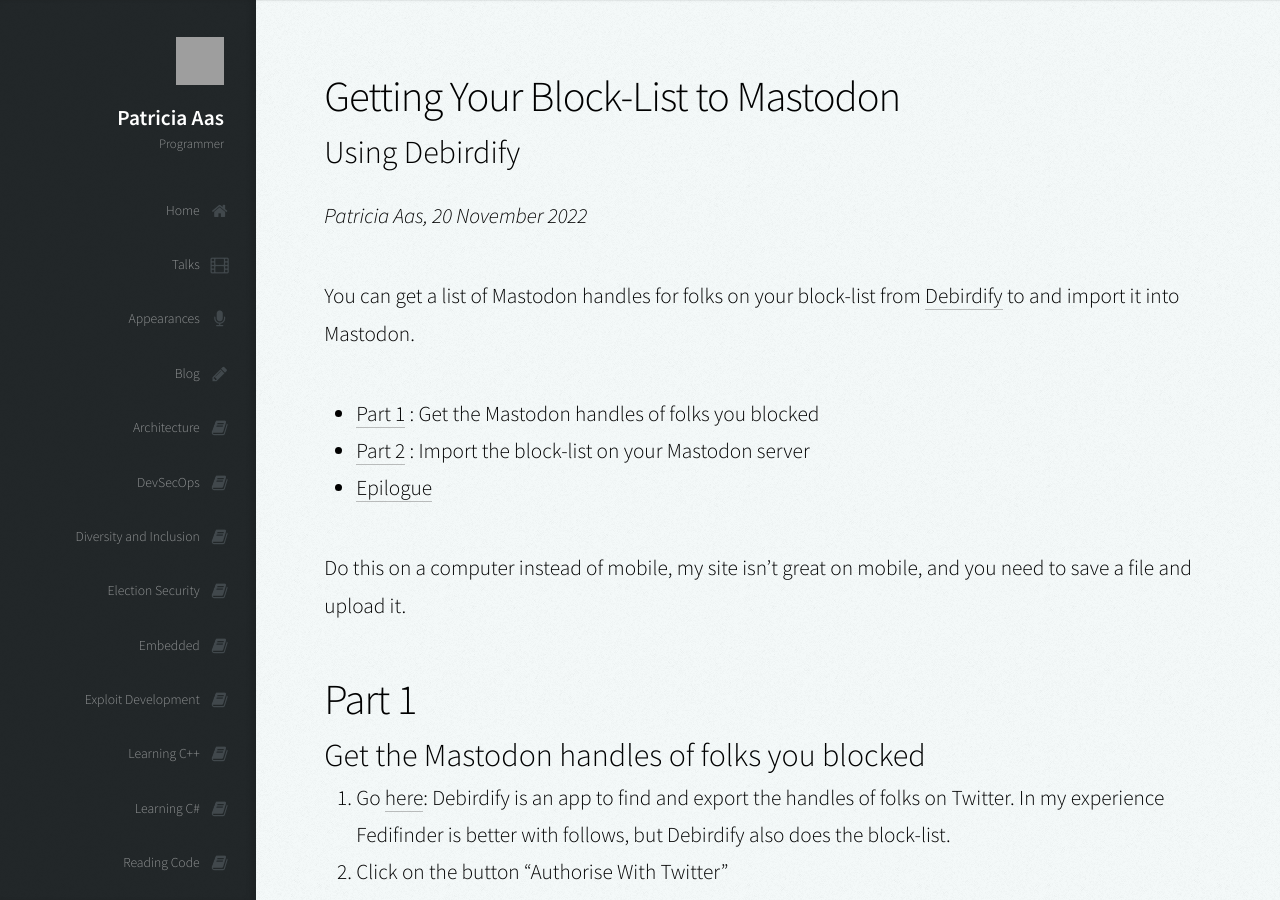
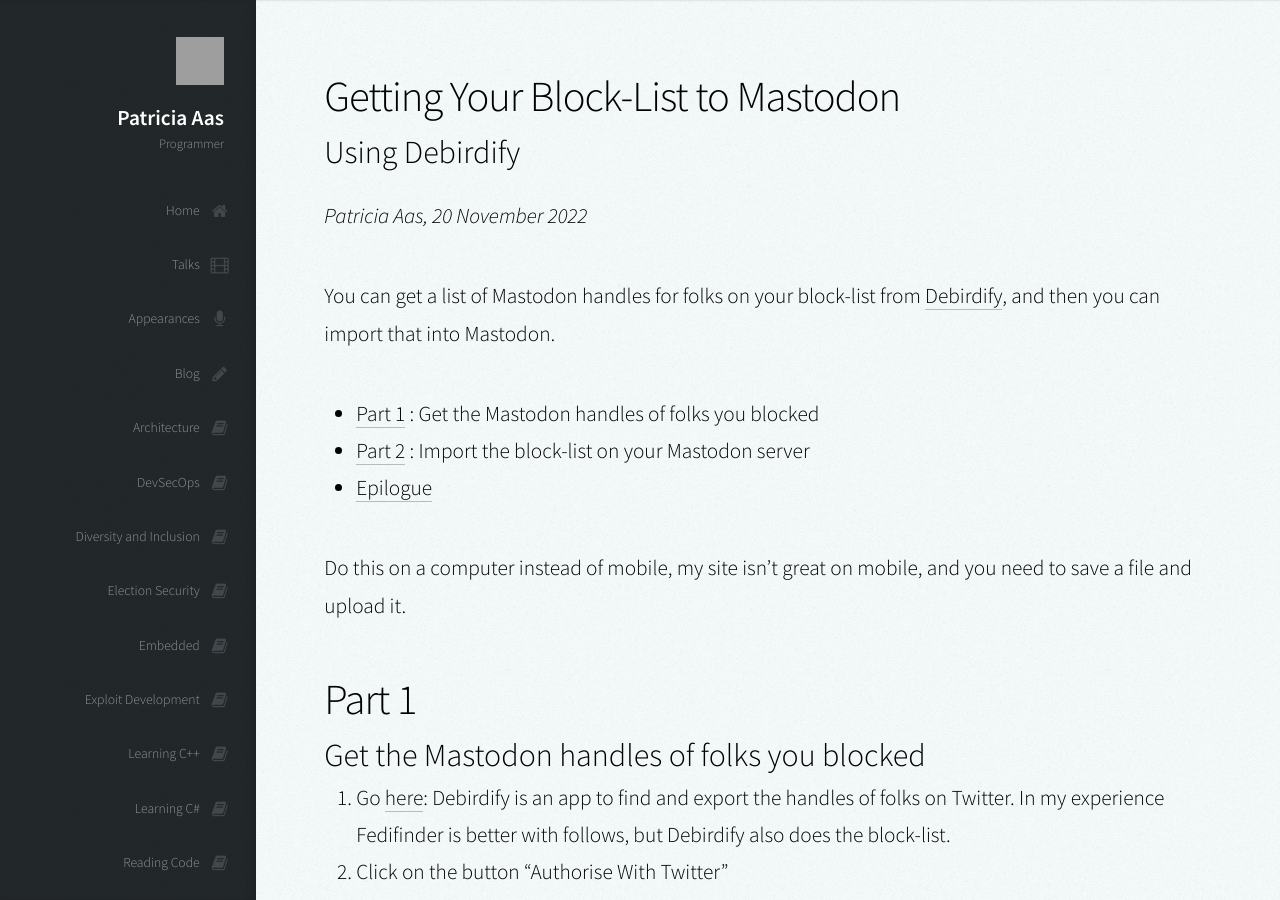
Before and after one commit to patricia-gallardo/patricia-gallardo.github.io, a Jekyll site: the page built from _posts/2022-11-20-exporting_my_twitter_blocklist.md, in a window 1280 px wide and 900 px high. Built offline with Jekyll 4.4.1, drawn with Linux system fonts in a browser that asks for light colours; nearby versions of some CDN libraries; grey boxes are pictures that could not be loaded.

Commit message:
Fix typo

```diff
--- a/_posts/2022-11-20-exporting_my_twitter_blocklist.md
+++ b/_posts/2022-11-20-exporting_my_twitter_blocklist.md
@@ -7,7 +7,8 @@
 image: "/assets/images/streetart-gaae38352f_640.jpg"
 ---
 
-You can get a list of Mastodon handles for folks on your block-list from [Debirdify][1] to and import it into Mastodon.
+You can get a list of Mastodon handles for folks on your block-list from [Debirdify][1], and then you can import that
+into Mastodon.
 
 * [Part 1](#part-1) : Get the Mastodon handles of folks you blocked
 * [Part 2](#part-2) : Import the block-list on your Mastodon server
```
